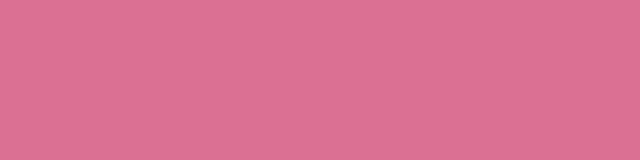
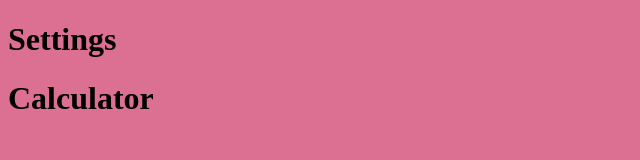
Before and after one commit to CasperHogstrom/U220906X1, a plain HTML site: page public/index.html in a window 1280 px wide. Shown: the whole page, without its empty margins (0-640 px from the left). Drawn offline with Linux system fonts and the light colour scheme.

Commit message:
The JS now creates two div elements with own id's, and two h1 elements

```diff
--- a/public/app.js
+++ b/public/app.js
@@ -1 +1,24 @@
-console.log('Hallo?')
+buildSite();
+
+function buildSite() {
+
+    const targetSettings = document.getElementById('app');
+    const divsettings = document.createElement('div');
+    divsettings.setAttribute('id', 'settings')
+    targetSettings.appendChild(divsettings);
+
+    const targetCalculator = document.getElementById('app');
+    const divcalculator = document.createElement('div');
+    divcalculator.setAttribute('id', 'calculator');
+    targetCalculator.appendChild(divcalculator);
+
+    const targetdivSettings = document.getElementById('settings');
+    const settingsTitle = document.createElement('h1');
+    settingsTitle.innerHTML = "Settings";
+    targetdivSettings.appendChild(settingsTitle);
+
+    const targetdivCalc = document.getElementById('calculator');
+    const divCalcTitle = document.createElement('h1');
+    divCalcTitle.innerHTML = "Calculator";
+    targetdivCalc.appendChild(divCalcTitle)
+}
--- a/public/index.html
+++ b/public/index.html
@@ -5,14 +5,15 @@
     <meta http-equiv="X-UA-Compatible" content="IE=edge">
     <meta name="viewport" content="width=device-width, initial-scale=1.0">
     <link rel="stylesheet" href="main.css">
-    <script src="app.js"></script>
+    <script src="app.js" defer></script>
     <title>Home</title>
 </head>
 <body>
 
-    <div>
+    <div id="app">
 
     </div>
 
+
 </body>
 </html>
--- a/public/main.css
+++ b/public/main.css
@@ -1,3 +1,11 @@
 body {
     background-color: palevioletred;
 }
+
+border {
+
+}
+
+color {
+
+}
```
